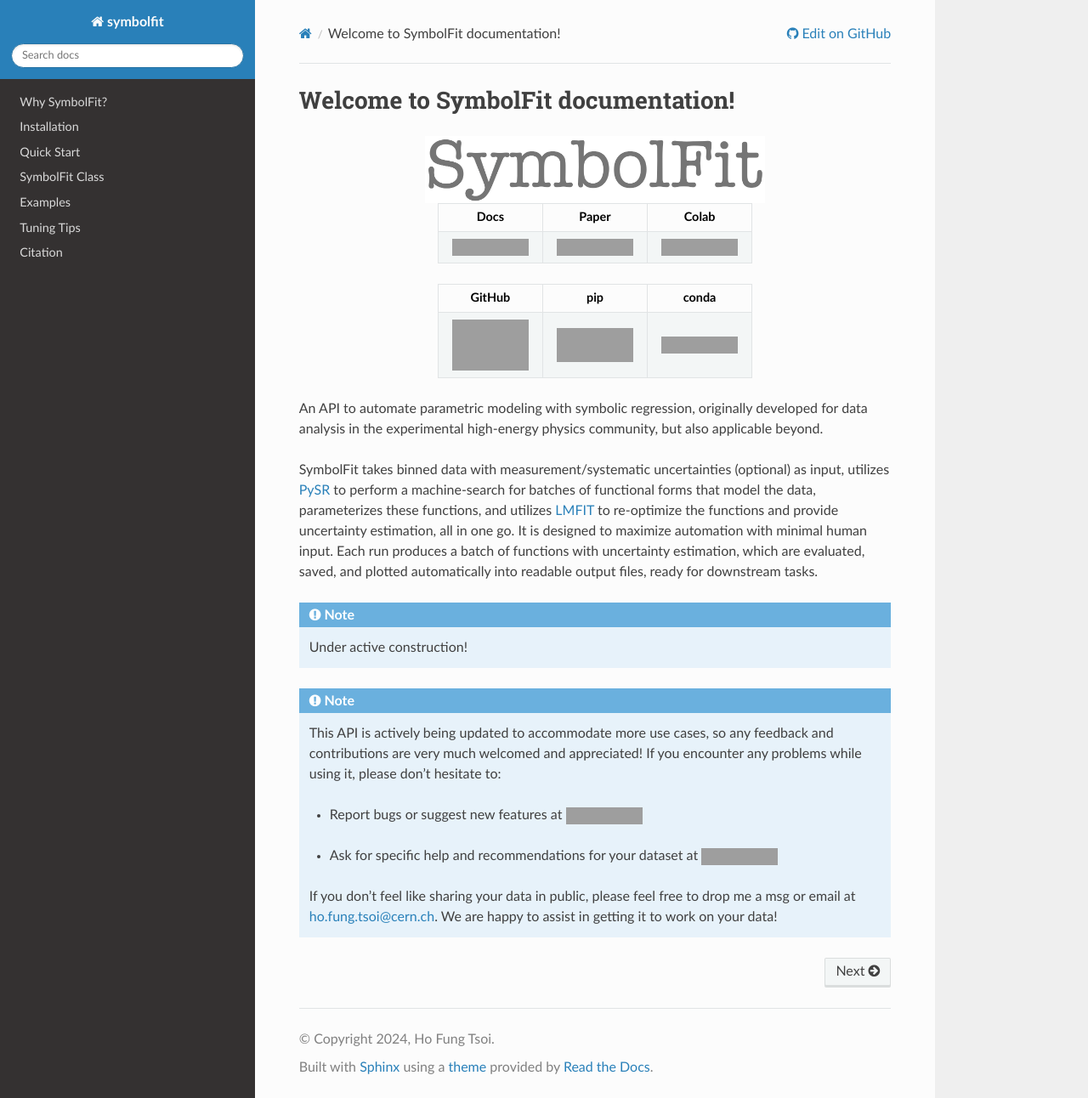
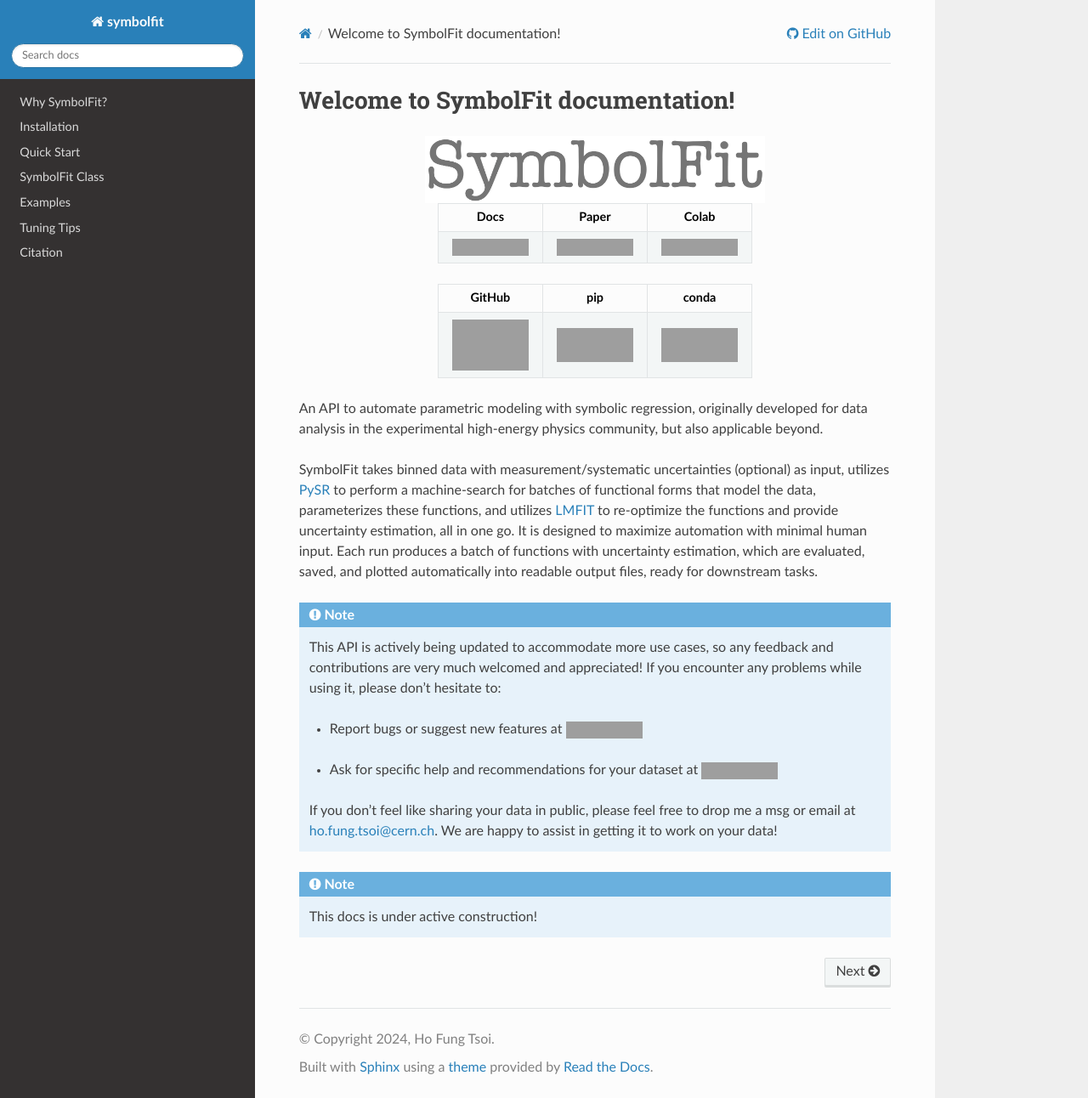
Before and after one commit to hftsoi/symbolfit, a Sphinx documentation site: the page built from docs/index.rst, in a window 1280 px wide and 1292 px high. Shown: the whole window at 85% size. Built offline with Sphinx 7.4.7 and the Read the Docs theme 3.1.0, drawn with Linux system fonts in a browser that asks for light colours; grey boxes are pictures that could not be loaded.

Commit message:
Update index.rst

```diff
--- a/docs/index.rst
+++ b/docs/index.rst
@@ -10,9 +10,9 @@
    :widths: 30 30 30
    :align: center
 
-   * - .. centered:: Docs
-     - .. centered:: Paper
-     - .. centered:: Colab
+   * - .. centered:: **Docs**
+     - .. centered:: **Paper**
+     - .. centered:: **Colab**
    * - .. image:: https://img.shields.io/readthedocs/symbolfit?color=gold
           :target: https://symbolfit.readthedocs.io
           :align: center
@@ -28,9 +28,9 @@
    :widths: 30 30 30
    :align: center
 
-   * - .. centered:: GitHub
-     - .. centered:: pip
-     - .. centered:: conda
+   * - .. centered:: **GitHub**
+     - .. centered:: **pip**
+     - .. centered:: **conda**
    * - .. image:: https://img.shields.io/github/created-at/hftsoi/symbolfit?color=black
           :target: https://github.com/hftsoi/symbolfit
           :align: center
@@ -49,7 +49,7 @@
      - .. image:: https://img.shields.io/conda/vn/conda-forge/symbolfit.svg?color=green
           :target: https://anaconda.org/conda-forge/symbolfit
           :align: center
-        .. image:: https://img.shields.io/conda/dn/conda-forge/symbolfit.svg?color=green
+       .. image:: https://img.shields.io/conda/dn/conda-forge/symbolfit.svg?color=green
           :target: https://anaconda.org/conda-forge/symbolfit
           :align: center
 
@@ -78,6 +73,10 @@
 
    If you don't feel like sharing your data in public, please feel free to drop me a msg or email at ho.fung.tsoi@cern.ch. We are happy to assist in getting it to work on your data!
 
+.. note::
+
+   This docs is under active construction!
+
 .. toctree::
    :hidden:
 
```
Also changed, not shown: other parts of docs/index.rst (+0 -5 lines).
